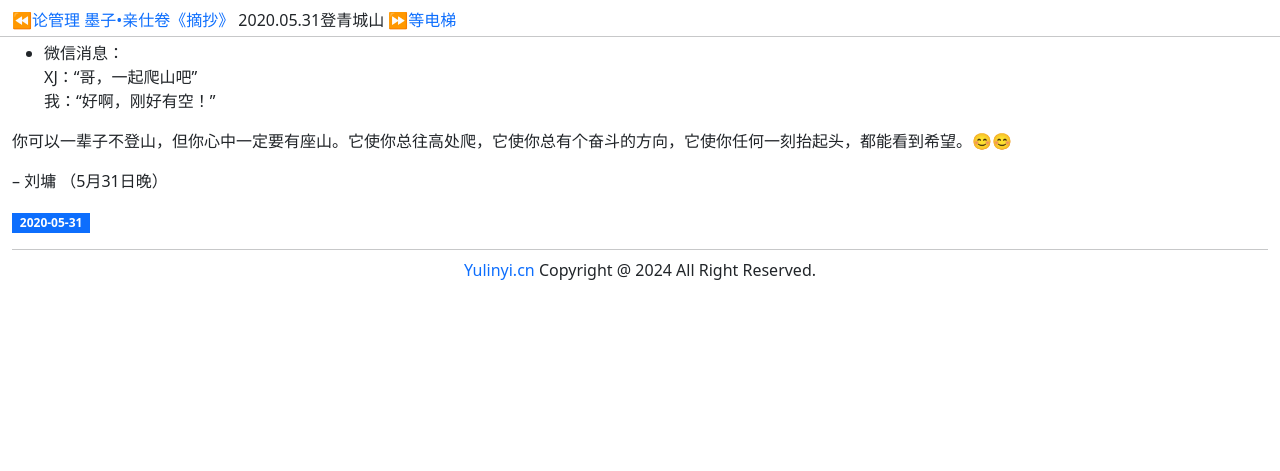
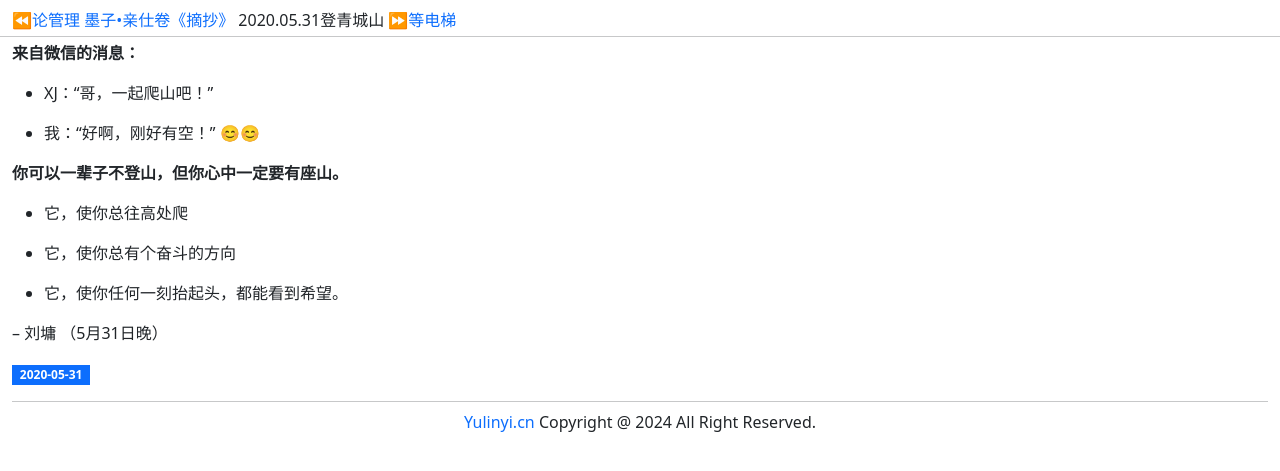
Before and after one commit to helloyuzz/Yulinyi, a Jekyll site: the page built from _posts/2020-05-31-登青城山.md, in a window 1280 px wide. Shown: the top 471 px of the page. Built offline with Jekyll 4.4.1, drawn with Linux system fonts in a browser that asks for light colours.

Commit message:
Update 2020-05-31-登青城山.md

```diff
--- a/_posts/2020-05-31-登青城山.md
+++ b/_posts/2020-05-31-登青城山.md
@@ -2,11 +2,20 @@
 layout: post
 ---
 
- - 微信消息：
- XJ：“哥，一起爬山吧”
- 我：“好啊，刚好有空！”
+ __来自微信的消息：__
+
+ - XJ：“哥，一起爬山吧！”
+
+ - 我：“好啊，刚好有空！”  😊😊
+
+__你可以一辈子不登山，但你心中一定要有座山。__
+
+- 它，使你总往高处爬
+
+- 它，使你总有个奋斗的方向
+
+- 它，使你任何一刻抬起头，都能看到希望。
 
 
-你可以一辈子不登山，但你心中一定要有座山。它使你总往高处爬，它使你总有个奋斗的方向，它使你任何一刻抬起头，都能看到希望。😊😊
 
 -- 刘墉 （5月31日晚）
```
